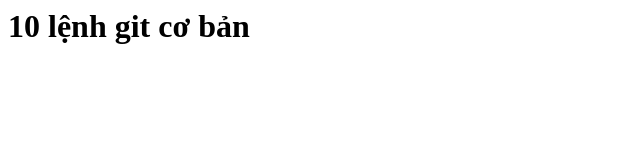
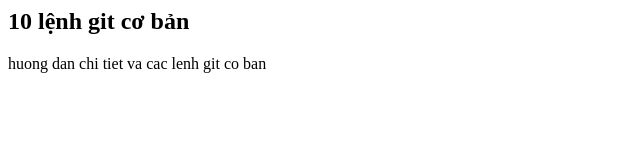
Before and after one commit to TuLa-1031/Github_101, a plain HTML site: page tutorial/index.html in a window 1280 px wide. Shown: the whole page, without its empty margins (0-640 px from the left). Drawn offline with Linux system fonts and the light colour scheme.

Commit message:
Change h1 to h2, add <p>

```diff
--- a/tutorial/index.html
+++ b/tutorial/index.html
@@ -6,6 +6,7 @@
     <title>Git & Github Tutorial</title>
 </head>
 <body>
-    <h1>10 lệnh git cơ bản</h1>
+    <h2>10 lệnh git cơ bản</h2>
+    <p> huong dan chi tiet va cac lenh git co ban </p>
 </body>
 </html>
```
